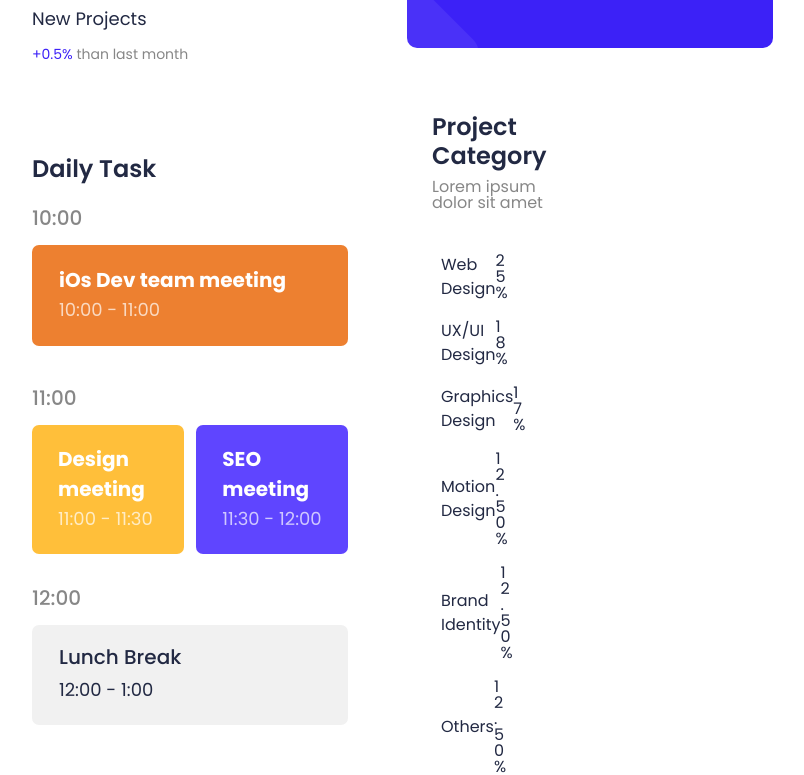
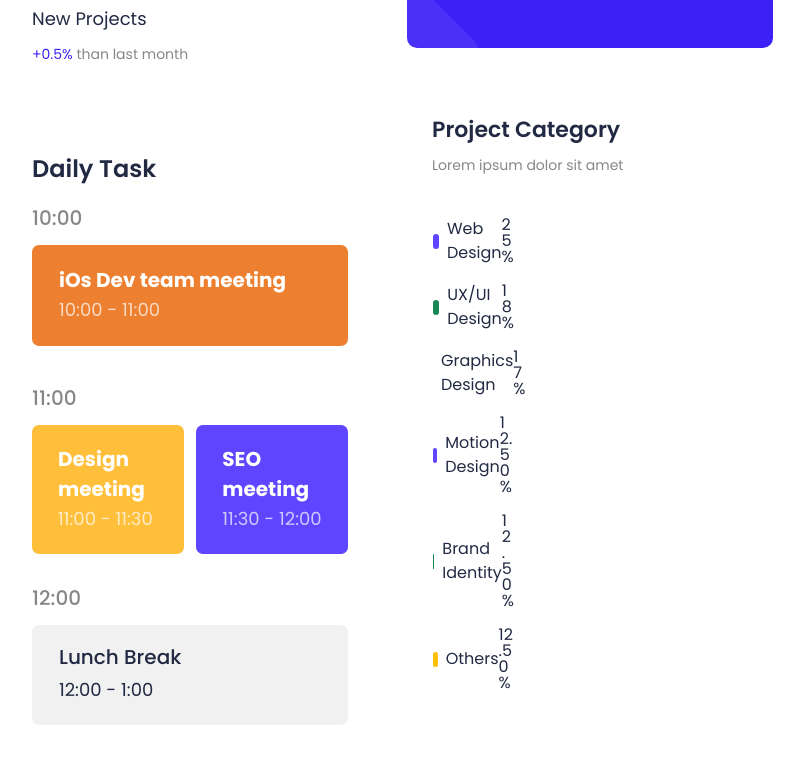
Before and after one commit to MemmedzadeZ/taskflow, a React (Create React App) app: page /dashboard in a window 1280 px wide. Shown: the part 826-1601 px from the top of the page, without its empty margins (465-1269 px from the left). Built offline with nearby package versions, Linux system fonts and the light colour scheme; no server answers.

Commit message:
project-ui

```diff
--- a/src/Dashboard/Dashboard.js
+++ b/src/Dashboard/Dashboard.js
@@ -286,12 +286,8 @@ function DashboardTemplate() {
                   />
                   <span className="pulse-css"></span>
                   <span className="info d-xl-inline-block color-span">
-                      <span className="d-block fs-20 font-w600">
-                        Randy Riley
-                      </span>
-                      <span className="d-block mt-7">
-                        randy.riley@gmail.com
-                      </span>
+                    <span className="d-block fs-20 font-w600">Randy Riley</span>
+                    <span className="d-block mt-7">randy.riley@gmail.com</span>
                   </span>
                   <i className="bx bx-chevron-down"></i>
                 </button>
@@ -476,92 +472,47 @@ function DashboardTemplate() {
                         </div>
                       </div>
                     </div>
-                    <div className="col-6 col-sm-12">
+                    <div className="col-6 col-md-12">
                       <div className="box">
                         <div className="box-header">
                           <div className="me-auto">
-                            <h4 className="card-title">Project Category</h4>
-                            <p>Lorem ipsum dolor sit amet</p>
+                            <h4 className="card-title fs-22">
+                              Project Category{" "}
+                            </h4>
+                            <p className="fs-14 mt-4">
+                              Lorem ipsum dolor sit amet
+                            </p>
                           </div>
                         </div>
                         <div className="box-body pt-0">
                           <div className="row">
-                            <div className="col-6 col-xl-12 w-sm-100 mb-0">
-                              <ul className="box-list mt-26 pr-67">
-                                <li>
-                                  <span className="bg-blue square"></span>Web
-                                  Design
-                                  <span>25%</span>
-                                </li>
-                                <li>
-                                  <span className="bg-success square"></span>
-                                  UX/UI Design
-                                  <span>18%</span>
-                                </li>
-                                <li>
-                                  <span className="bg-warning square"></span>
-                                  Graphics Design
-                                  <span>17%</span>
-                                </li>
-                                <li>
-                                  <span className="bg-blue square"></span>Motion
-                                  Design
-                                  <span>12.50%</span>
-                                </li>
-                                <li>
-                                  <span className="bg-success square"></span>
-                                  Brand Identity
-                                  <span>12.50%</span>
-                                </li>
-                                <li>
-                                  <span className="bg-warning square"></span>
-                                  Others
-                                  <span>12.50%</span>
-                                </li>
-                              </ul>
-                            </div>
-                            <div className="col-6 col-xl-12 w-sm-100 mb-0">
-                              {/* <canvas id="doughnut-chart" width="240" height="240"></canvas> */}
-                              <div className="canvas-container">
-                                <canvas
-                                  id="chartjs-4"
-                                  className="chartjs"
-                                  width="100"
-                                  height="100"
-                                ></canvas>
-                                <div className="chart-data">
-                                  <div
-                                    data-percent="25"
-                                    data-color="#3C21F7"
-                                    data-label="Web Design"
-                                  ></div>
-                                  <div
-                                    data-percent="18"
-                                    data-color="#00BC8B"
-                                    data-label="UX/UI Design"
-                                  ></div>
-                                  <div
-                                    data-percent="17"
-                                    data-color="#FFB800"
-                                    data-label="Graphics Design"
-                                  ></div>
-                                  <div
-                                    data-percent="12.5"
-                                    data-color="#00ECCC"
-                                    data-label="Motion Design"
-                                  ></div>
-                                  <div
-                                    data-percent="12.5"
-                                    data-color="#EF7F5A"
-                                    data-label="Brand Identity"
-                                  ></div>
-                                  <div
-                                    data-percent="12.5"
-                                    data-color="#5D45FB"
-                                    data-label="Others"
-                                  ></div>
-                                </div>
-                              </div>
+                            <div className="col-6 col-xl-12 col-md-6 col-sm-12 w-sm-100 mb-0">
+                              <ul className="box-list mt-25 pr-60">
+                                <li>
+                                  <span className="bg-blue square" />
+                                  Web Design<span>25%</span>
+                                </li>
+                                <li>
+                                  <span className="bg-success square" />
+                                  UX/UI Design<span>18%</span>
+                                </li>
+                                <li>
+                                  <span className="bg-warning square" />
+                                  Graphics Design<span>17%</span>
+                                </li>
+                                <li>
+                                  <span className="bg-blue square" />
+                                  Motion Design<span>12.50%</span>
+                                </li>
+                                <li>
+                                  <span className="bg-success square" />
+                                  Brand Identity<span>12.50%</span>
+                                </li>
+                                <li>
+                                  <span className="bg-warning square" />
+                                  Others<span>12.50%</span>
+                                </li>
+                              </ul>
                             </div>
                           </div>
                         </div>
@@ -1761,7 +1712,7 @@ function DashboardTemplate() {
                       {/* ======= */}
                     </div>
 
-                    <CurrentProjects />
+                    {/* <CurrentProjects /> */}
                     {/* >>>>>>> 6fead75a67aeebc32608c41ef2c98bf733e4dd02 */}
                   </div>
                 </div>
@@ -1772,20 +1723,20 @@ function DashboardTemplate() {
       </div>
       <div class="overlay"></div>
 
-      <script src="/libs/jquery/jquery.min.js"></script>
-      <script src="/libs/moment/min/moment.min.js"></script>
-      <script src="/libs/bootstrap/js/bootstrap.bundle.min.js"></script>
-      <script src="/libs/peity/jquery.peity.min.js"></script>
-      <script src="/libs/chart.js/Chart.bundle.min.js"></script>
-      <script src="/libs/owl.carousel/owl.carousel.min.js"></script>
-      <script src="/libs/bootstrap/js/bootstrap.min.js"></script>
-      <script src="/libs/apexcharts/apexcharts.js"></script>
-      <script src="/libs/simplebar/simplebar.min.js"></script>
-
-      <script src="/js/main.js"></script>
-      <script src="/js/dashboard.js"></script>
-      <script src="/js/shortcode.js"></script>
-      <script src="/js/pages/dashboard.js"></script>
+      {/* <script src="../../libs/jquery/jquery.min.js"></script>
+      <script src="../../libs/moment/min/moment.min.js"></script>
+      <script src="../../libs/bootstrap/js/bootstrap.bundle.min.js"></script>
+      <script src="../../libs/peity/jquery.peity.min.js"></script>
+      <script src="../../libs/chart.js/Chart.bundle.min.js"></script>
+      <script src="../../libs/owl.carousel/owl.carousel.min.js"></script>
+      <script src="../../libs/bootstrap/js/bootstrap.min.js"></script>
+      <script src="../../libs/apexcharts/apexcharts.js"></script>
+      <script src="../../libs/simplebar/simplebar.min.js"></script>
+
+      <script src="../../js/main.js"></script>
+      <script src="../../js/dashboard.js"></script>
+      <script src="../../js/shortcode.js"></script>
+      <script src="../../js/pages/dashboard.js"></script> */}
     </div>
   );
 }
--- a/src/index.html
+++ b/src/index.html
@@ -1260,7 +1260,7 @@
         >Free AI Website Software</a
       >
     </section>
-    <script src="/taskflow/public/assets/bootstrap/js/bootstrap.bundle.min.js"></script>
+    <!-- <script src="/taskflow/public/assets/bootstrap/js/bootstrap.bundle.min.js"></script>
     <script src="/taskflow/public/assets/smoothscroll/smooth-scroll.js"></script>
     <script src="/taskflow/public/assets/ytplayer/index.js"></script>
     <script src="/taskflow/public/assets/dropdown/js/navbar-dropdown.js"></script>
@@ -1268,6 +1268,6 @@
     <script src="/taskflow/public/assets/masonry/masonry.pkgd.min.js"></script>
     <script src="/taskflow/public/assets/imagesloaded/imagesloaded.pkgd.min.js"></script>
     <script src="/taskflow/public/assets/theme/js/script.js"></script>
-    <script src="/taskflow/public/assets/formoid/formoid.min.js"></script>
+    <script src="/taskflow/public/assets/formoid/formoid.min.js"></script> -->
   </body>
-</html> -->
+</html>
--- a/src/index.js
+++ b/src/index.js
@@ -7,11 +7,9 @@ import { BrowserRouter } from "react-router-dom";
 
 const root = ReactDOM.createRoot(document.getElementById("root"));
 root.render(
-  <React.StrictMode>
-    <BrowserRouter>
-      <App />
-    </BrowserRouter>
-  </React.StrictMode>
+  <BrowserRouter>
+    <App />
+  </BrowserRouter>
 );
 
 // If you want to start measuring performance in your app, pass a function
```
Lines whose indentation alone changed are shown as unchanged.
